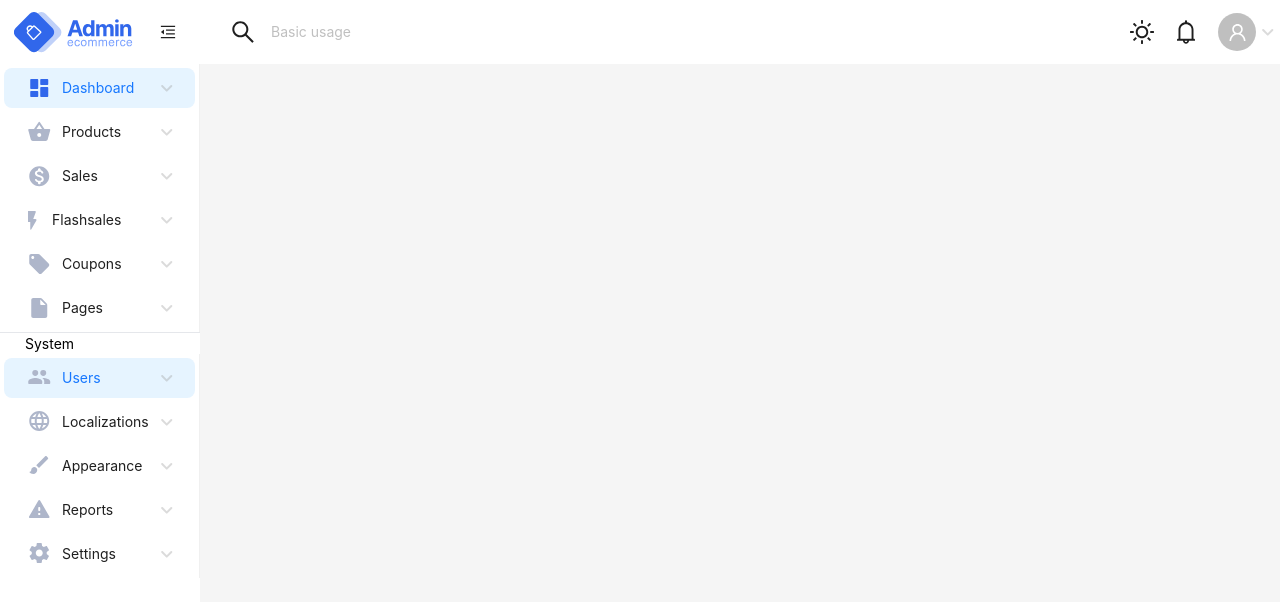
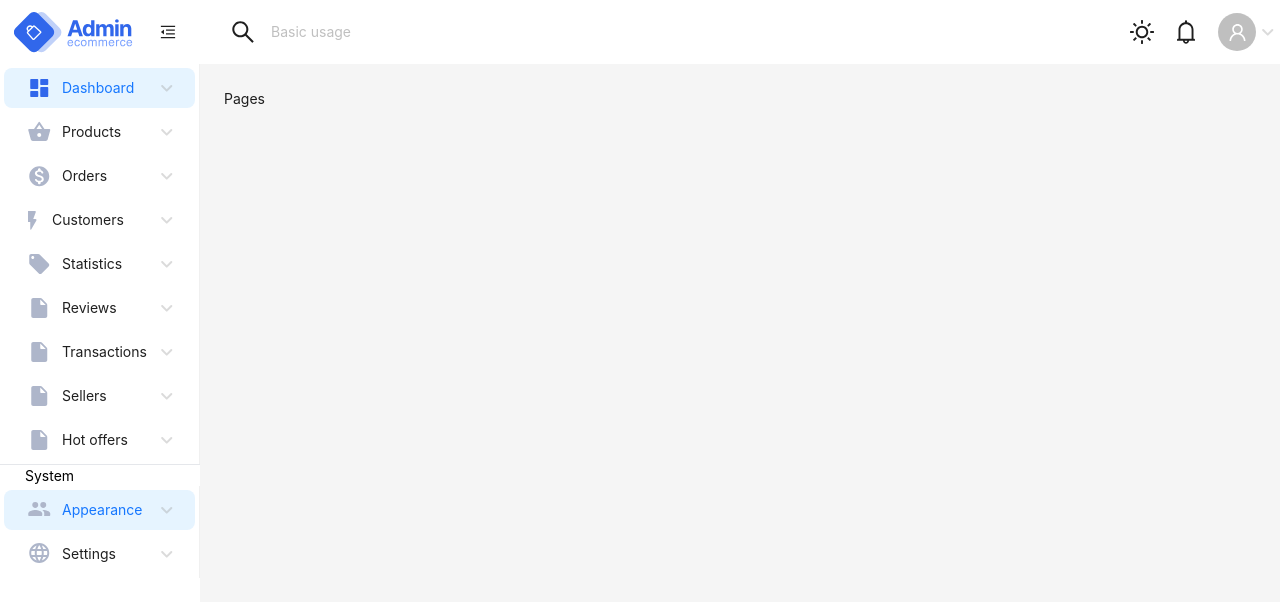
Before and after one commit to SHrustamovich/admin, a React (Vite) app: page /reviews in a window 1280 px wide. Shown: the top 602 px of the page. Built offline with nearby package versions, Linux system fonts and the light colour scheme; sample sign-in values are in the browser's storage.

Commit message:
fixed menu bar

```diff
--- a/src/constanta/menuRoute.tsx
+++ b/src/constanta/menuRoute.tsx
@@ -23,26 +23,44 @@ export const MenuLink: LinkType[] = [
     },
     {
         id: 3,
-        title: "Sales",
-        path: "/sales",
+        title: "Orders",
+        path: "/order",
         icon: <Icons.Sales />,
     },
     {
         id: 4,
-        title: "Flashsales",
-        path: "/flashsales",
+        title: "Customers",
+        path: "/customers",
         icon: <Icons.FlashSales />,
     },
     {
         id: 5,
-        title: "Coupons",
-        path: "/coupons",
+        title: "Statistics",
+        path: "/statistics",
         icon: <Icons.Coupons />,
     },
     {
         id: 6,
-        title: "Pages",
-        path: "/pages",
+        title: "Reviews",
+        path: "/reviews",
+        icon: <Icons.Pages />,
+    },
+    {
+        id: 7,
+        title: "Transactions",
+        path: "/transactions",
+        icon: <Icons.Pages />,
+    },
+    {
+        id: 8,
+        title: "Sellers",
+        path: "/sellers",
+        icon: <Icons.Pages />,
+    },
+    {
+        id: 9,
+        title: "Hot offers",
+        path: "/offers",
         icon: <Icons.Pages />,
     },
 ];
@@ -50,32 +68,14 @@ export const MenuLink: LinkType[] = [
 export const MenuSystem: LinkType[] = [
     {
         id: 1,
-        title: "Users",
-        path: "/users",
+        title: "Appearance",
+        path: "/appearance",
         icon: <Icons.Users />,
     },
     {
         id: 2,
-        title: "Localizations",
-        path: "/localizations",
+        title: "Settings",
+        path: "/settings",
         icon: <Icons.Localizations />,
     },
-    {
-        id: 3,
-        title: "Appearance",
-        path: "/appearance",
-        icon: <Icons.Appearance />,
-    },
-    {
-        id: 5,
-        title: "Reports",
-        path: "/reports",
-        icon: <Icons.Reports />,
-    },
-    {
-        id: 6,
-        title: "Settings",
-        path: "/settings",
-        icon: <Icons.Settings />,
-    },
 ];
--- a/src/constanta/routes.tsx
+++ b/src/constanta/routes.tsx
@@ -1,7 +1,17 @@
 import { ReactNode } from "react";
-import { Appearance, Coupons, Dashboard, FlashSales, Localizations, Pages, Products, Reports, Sales, Settings, Tools, Users } from "~pages/index";
-
-
+import {
+    Appearance,
+    Coupons,
+    Dashboard,
+    FlashSales,
+    Order,
+    Pages,
+    Products,
+    Reports,
+    Sellers,
+    Tools,
+    Users,
+} from "~pages/index";
 
 interface IRouter {
     id: number;
@@ -22,52 +32,47 @@ export const router: IRouter[] = [
     },
     {
         id: 3,
-        path: "/sales",
-        element: <Sales />,
+        path: "/order",
+        element: <Order />,
     },
     {
         id: 4,
-        path: "/flashsales",
+        path: "/customers",
         element: <FlashSales />,
     },
     {
         id: 5,
-        path: "/coupons",
+        path: "/statistics",
         element: <Coupons />,
     },
     {
         id: 6,
-        path: "/pages",
+        path: "/reviews",
         element: <Pages />,
     },
     {
         id: 7,
-        path: "/users",
+        path: "/transactions",
         element: <Users />,
     },
     {
         id: 8,
-        path: "/localizations",
-        element: <Localizations />,
+        path: "/sellers",
+        element: <Sellers />,
     },
     {
         id: 9,
-        path: "/appearance",
+        path: "/offers",
         element: <Appearance />,
     },
     {
         id: 10,
-        path: "/tools",
+        path: "/appearance",
         element: <Tools />,
     },
     {
         id: 11,
-        path: "/reports",
+        path: "/settings",
         element: <Reports />,
     },
-    {
-        id: 12,
-        path: "/settings",
-        element: <Settings />,
-    },
 ];
--- /dev/null
+++ b/src/pages/Sellers/index.tsx
@@ -0,0 +1,5 @@
+const Sellers = () => {
+    return <div>Sellers</div>;
+};
+
+export default Sellers;
--- a/src/pages/index.tsx
+++ b/src/pages/index.tsx
@@ -1,7 +1,7 @@
 import { lazy } from "react";
 
 const Dashboard = lazy(() => import("./Dashboard"));
-const Sales = lazy(() => import("./Sales"));
+const Order = lazy(() => import("./Order"));
 const FlashSales = lazy(() => import("./FlashSales"));
 const Coupons = lazy(() => import("./Coupons"));
 const Pages = lazy(() => import("./Pages"));
@@ -12,10 +12,11 @@ const Appearance = lazy(() => import("./Appearance"));
 const Tools = lazy(() => import("./Tools"));
 const Reports = lazy(() => import("./Reports"));
 const Settings = lazy(() => import("./Settings"));
+const Sellers = lazy(() => import("./Sellers"));
 
 export {
     Dashboard,
-    Sales,
+    Order,
     Products,
     FlashSales,
     Coupons,
@@ -26,4 +27,5 @@ export {
     Tools,
     Reports,
     Settings,
+    Sellers,
 };
```
Also changed, not shown: src/pages/Order/index.tsx (renamed from src/pages/Sales/index.tsx).
